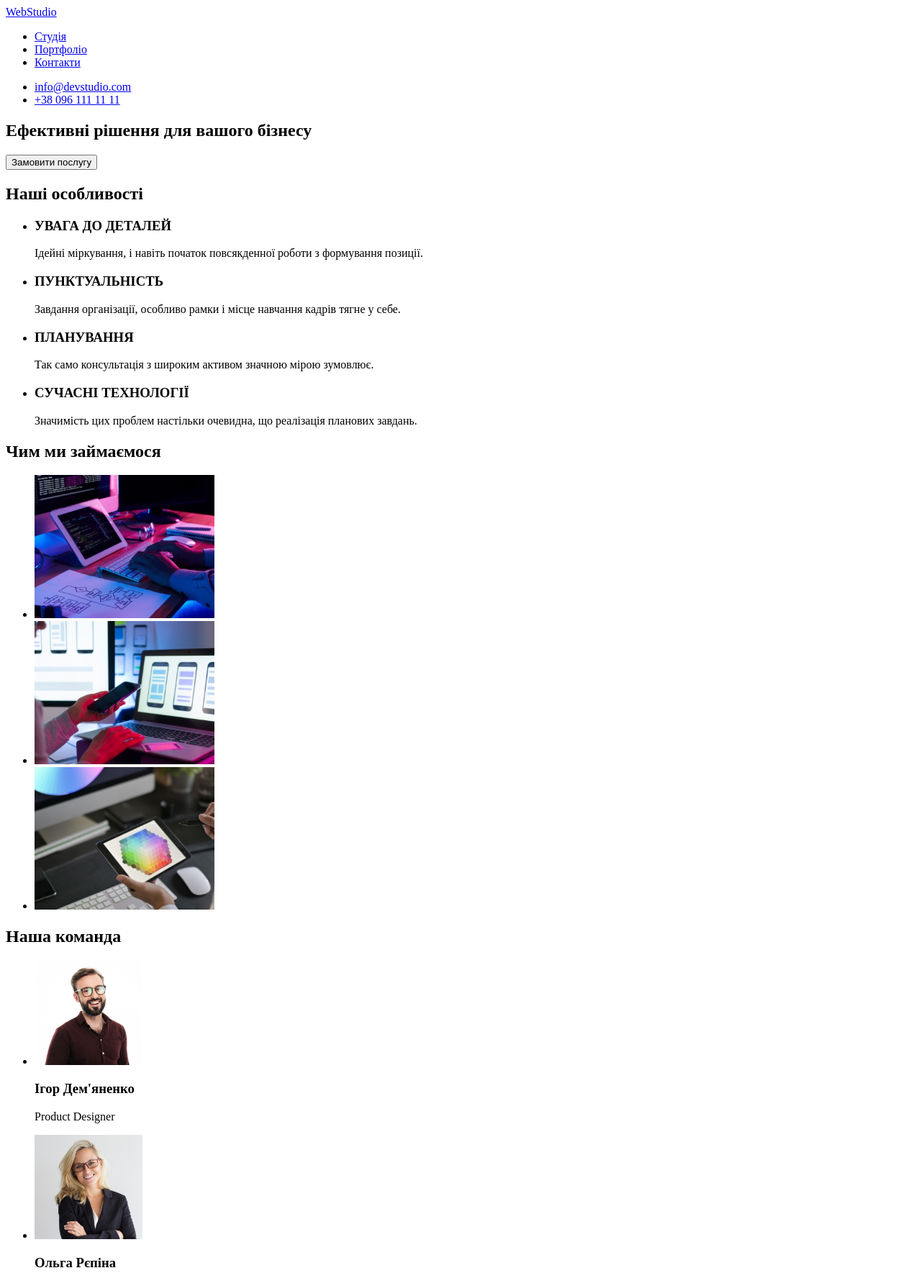
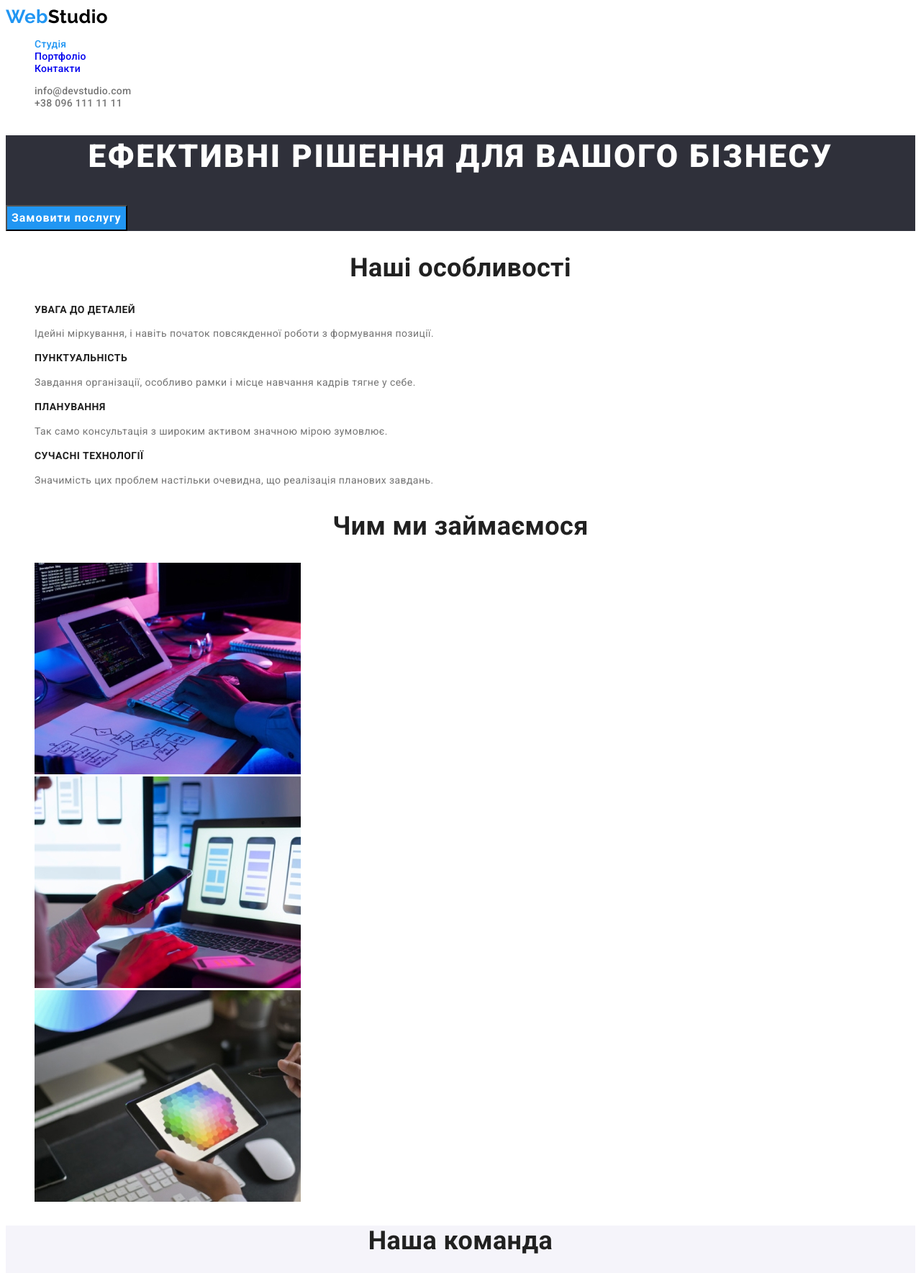
Before and after one commit to akymenko-m/goit-markup-hw-02, a plain HTML site: page index.html in a window 1280 px wide. Shown: the top 1769 px of the page at 72% size. Drawn offline with Linux system fonts and the light colour scheme.

Commit message:
add css code

```diff
--- a/css/styles.css
+++ b/css/styles.css
@@ -0,0 +1,181 @@
+:root{
+    --main-text-color: #212121;
+    --secondary-text-color: #757575;
+    --accent-color: #2196F3;
+    --white-color: #FFFFFF;
+    --footef-address-text-color: rgba(255, 255, 255, 0.6);
+    --background-color-dark: #2F303A;
+    --background-color-light: #F5F4FA;
+}
+body {
+    background-color: var(--white-color);
+    color: var(--main-text-color);
+    font-family: Roboto, 'Segoe UI', Oxygen, Ubuntu, Cantarell, 'Open Sans', 'Helvetica Neue', sans-serif;
+    font-size: 14px;
+    letter-spacing: 0.03em;
+}
+
+ul {
+    list-style: none;
+}
+
+/* Header */
+.logo {
+    color: #000000;
+    text-decoration: none;
+    font-family: 'Raleway';
+    font-weight: 700;
+    font-size: 26px;
+    line-height: 1.19;
+}
+
+.logo span {
+    color: var(--accent-color);
+}
+
+.site-nav .link, .contacts-link {
+    text-decoration: none;
+    font-weight: 500;
+    line-height: 1.14;
+    letter-spacing: 0.02em;
+}
+
+.site-nav .link:hover, .site-nav .link:focus {
+    color: var(--accent-color);
+}
+
+.site-nav .link.current {
+    color: var(--accent-color);
+}
+
+.contacts-link {
+    color: var(--secondary-text-color);
+}
+
+.contacts-link:hover, .contacts-link:focus{
+    color: var(--accent-color);
+}
+
+/* Hero */
+.hero {
+    background-color: var(--background-color-dark);
+}
+
+.hero-title {
+    color: var(--white-color);
+    font-weight: 900;
+    font-size: 44px;
+    line-height: 1.36;
+    text-align: center;
+    letter-spacing: 0.06em;
+    text-transform: uppercase;
+}
+
+.hero-button {
+    color: var(--white-color);
+    background-color: var(--accent-color);
+    font-family: inherit;
+    font-weight: 700;
+    font-size: 16px;
+    line-height: 1.88;
+    align-items: center;
+    text-align: center;
+    letter-spacing: 0.06em;
+    cursor: pointer;
+}
+/* our features */
+.section-title {
+    font-weight: 700;
+    font-size: 36px;
+    line-height: 1.17;
+    text-align: center;
+}
+
+.section-subtitle {
+    font-weight: 700;
+    font-size: 14px;
+    line-height: 1.14;
+    text-transform: uppercase;
+}
+
+.our-features .description {
+    color: var(--secondary-text-color);
+    line-height: 1.71;
+}
+/* our team */
+.our-team {
+    background-color: var(--background-color-light);
+}
+
+.our-team-list {
+    background-color: var(--white-color);
+}
+
+.members-name {
+    font-weight: 500;
+    font-size: 16px;
+    line-height: 1.19;
+    text-align: center;
+}
+
+.position {
+    color: var(--secondary-text-color);
+    font-size: 16px;
+    line-height: 1.19;
+    text-align: center;
+}
+
+/* footer */
+.footer {
+    background-color: var(--background-color-dark);
+}
+
+.footer .logo, .footer-address {
+    color: var(--white-color);
+}
+
+.footer-address, .footer-link {
+    font-style: normal;
+    line-height: 1.71;
+    text-decoration: none;
+}
+
+.footer-link {
+    color: var(--footef-address-text-color);
+}
+
+.footer-address:hover, .footer-address:focus, .footer-link:hover, .footer-link:focus {
+    color: var(--accent-color);
+}
+
+/* portfolio */
+.button-filter {
+    background-color: var(--background-color-light);
+    font-family: inherit;
+    font-weight: 500;
+    font-size: 16px;
+    line-height: 1.63;
+    text-align: center;
+    border: 0;
+    cursor: pointer;
+}
+
+.button-filter:hover, .button-filter:focus, .button-filter.current {
+    color: var(--white-color);
+    background-color: var(--accent-color);
+}
+
+.project-names {
+    font-weight: 700;
+    font-size: 18px;
+    line-height: 2;
+    letter-spacing: 0.06em;
+    text-align: center;
+}
+
+.portfolio-types {
+    color: var(--secondary-text-color);
+    font-size: 16px;
+    line-height: 1.87;
+    text-align: center;
+}
--- a/index.html
+++ b/index.html
@@ -5,97 +5,104 @@
   <meta charset="UTF-8">
   <meta http-equiv="X-UA-Compatible" content="IE=edge">
   <meta name="viewport" content="width=device-width, initial-scale=1.0">
+  <link rel="preconnect" href="https://fonts.googleapis.com">
+  <link rel="preconnect" href="https://fonts.gstatic.com" crossorigin>
+  <link href="https://fonts.googleapis.com/css2?family=Raleway:wght@700&family=Roboto:wght@400;500;700;900&display=swap"
+    rel="stylesheet">
+  <link rel="stylesheet" href="./css/styles.css">
   <title>Студія</title>
 </head>
 
 <body>
-  <header>
+  <header class="page-header">
     <nav>
-      <a href="/">WebStudio</a>
-      <ul>
-        <li><a href="/">Студія</a></li>
-        <li><a href="./portfolio.html">Портфоліо</a></li>
-        <li><a href="/">Контакти</a></li>
+      <a href="/" class="logo"><span>Web</span>Studio</a>
+      <ul class="site-nav">
+        <li><a href="./index.html" class="link current">Студія</a></li>
+        <li><a href="./portfolio.html" class="link">Портфоліо</a></li>
+        <li><a href="/" class="link">Контакти</a></li>
       </ul>
     </nav>
 
-    <ul>
-      <li><a href="mailto:info@devstudio.com">info@devstudio.com</a></li>
-      <li><a href="tel:+380961111111">+38 096 111 11 11</a></li>
+    <ul class="contacts">
+      <li><a href="mailto:info@devstudio.com" class="contacts-link">info@devstudio.com</a></li>
+      <li><a href="tel:+380961111111" class="contacts-link">+38 096 111 11 11</a></li>
     </ul>
   </header>
 
   <main>
-    <section>
-      <h1>Ефективні рішення для вашого бізнесу</h1>
-      <button type="button">Замовити послугу</button>
+    <section class="hero">
+      <h1 class="hero-title">Ефективні рішення для вашого бізнесу</h1>
+      <button type="button" class="hero-button">Замовити послугу</button>
     </section>
 
-    <section>
-      <h2>Наші особливості</h2>
+    <section class="section our-features">
+      <h2 class="section-title">Наші особливості</h2>
       <ul>
         <li>
-          <h3>УВАГА ДО ДЕТАЛЕЙ</h3>
-          <p>Ідейні міркування, і навіть початок повсякденної роботи з формування позиції.</p>
+          <h3 class="section-subtitle">УВАГА ДО ДЕТАЛЕЙ</h3>
+          <p class="description">Ідейні міркування, і навіть початок повсякденної роботи з формування позиції.</p>
         </li>
         <li>
-          <h3>ПУНКТУАЛЬНІСТЬ</h3>
-          <p>Завдання організації, особливо рамки і місце навчання кадрів тягне у себе.</p>
+          <h3 class="section-subtitle">ПУНКТУАЛЬНІСТЬ</h3>
+          <p class="description">Завдання організації, особливо рамки і місце навчання кадрів тягне у себе.</p>
         </li>
         <li>
-          <h3>ПЛАНУВАННЯ</h3>
-          <p>Так само консультація з широким активом значною мірою зумовлює.</p>
+          <h3 class="section-subtitle">ПЛАНУВАННЯ</h3>
+          <p class="description">Так само консультація з широким активом значною мірою зумовлює.</p>
         </li>
         <li>
-          <h3>СУЧАСНІ ТЕХНОЛОГІЇ</h3>
-          <p>Значимість цих проблем настільки очевидна, що реалізація планових завдань.</p>
+          <h3 class="section-subtitle">СУЧАСНІ ТЕХНОЛОГІЇ</h3>
+          <p class="description">Значимість цих проблем настільки очевидна, що реалізація планових завдань.</p>
         </li>
       </ul>
     </section>
 
-    <section>
-      <h2>Чим ми займаємося</h2>
+    <section class="section">
+      <h2 class="section-title">Чим ми займаємося</h2>
       <ul>
-        <li><img src="./images/work-on-laptop.jpg" alt="Робота на наутбуці" width="250"></li>
-        <li><img src="./images/work-on-phone.jpg" alt="Робота на смартфофні" width="250"></li>
-        <li><img src="./images/color-palette-on-the-tablet.jpg" alt="Кольоровий спектр на планшеті" width="250"></li>
+        <li><img src="./images/work-on-laptop.jpg" alt="Робота на наутбуці" width="370" height="294"></li>
+        <li><img src="./images/work-on-phone.jpg" alt="Робота на смартфофні" width="370" height="294"></li>
+        <li><img src="./images/color-palette-on-the-tablet.jpg" alt="Кольоровий спектр на планшеті" width="370"
+            height="294"></li>
       </ul>
     </section>
 
-    <section>
-      <h2>Наша команда</h2>
+    <section class="section our-team">
+      <h2 class="section-title">Наша команда</h2>
       <ul>
-        <li>
-          <img src="./images/product-designer.jpg" alt="Ігор Дем'яненко" width="150">
-          <h3>Ігор Дем'яненко</h3>
-          <p lang="en">Product Designer</p>
+        <li class="our-team-list">
+          <img src="./images/product-designer.jpg" alt="Ігор Дем'яненко" width="270" height="260">
+          <h3 class="members-name">Ігор Дем'яненко</h3>
+          <p lang="en" class="position">Product Designer</p>
         </li>
-        <li>
-          <img src="./images/frontend-developer.jpg" alt="Ольга Рєпіна" width="150">
-          <h3>Ольга Рєпіна</h3>
-          <p lang="en">Frontend Developer</p>
+        <li class="our-team-list">
+          <img src="./images/frontend-developer.jpg" alt="Ольга Рєпіна" width="270" height="260">
+          <h3 class="members-name">Ольга Рєпіна</h3>
+          <p lang="en" class="position">Frontend Developer</p>
         </li>
-        <li>
-          <img src="./images/marketing.jpg" alt="Микола Тарасов" width="150">
-          <h3>Микола Тарасов</h3>
-          <p lang="en">Marketing</p>
+        <li class="our-team-list">
+          <img src="./images/marketing.jpg" alt="Микола Тарасов" width="270" height="260">
+          <h3 class="members-name">Микола Тарасов</h3>
+          <p lang="en" class="position">Marketing</p>
         </li>
-        <li>
-          <img src="./images/ui-designer.jpg" alt="Михайло Єрмаков" width="150">
-          <h3>Михайло Єрмаков</h3>
-          <p lang="en">UI Designer</p>
+        <li class="our-team-list">
+          <img src="./images/ui-designer.jpg" alt="Михайло Єрмаков" width="270" height="260">
+          <h3 class="members-name">Михайло Єрмаков</h3>
+          <p lang="en" class="position">UI Designer</p>
         </li>
       </ul>
     </section>
   </main>
 
-  <footer>
-    <a href="/">WebStudio</a>
+  <footer class="footer">
+    <a href="/" class="logo"><span>Web</span>Studio</a>
     <address>
       <ul>
-        <li><a href="https://goo.gl/maps/xuP6qKPyt2nnFhnc6">м. Київ, пр-т Лесі Українки, 26</a></li>
-        <li><a href="mailto:info@devstudio.com">info@devstudio.com</a></li>
-        <li><a href="tel:+380961111111">+38 096 111 11 11</a></li>
+        <li><a class="footer-address" href="https://goo.gl/maps/xuP6qKPyt2nnFhnc6">м. Київ, пр-т Лесі Українки, 26</a>
+        </li>
+        <li><a class="footer-link" href="mailto:info@devstudio.com">info@devstudio.com</a></li>
+        <li><a class="footer-link" href="tel:+380961111111">+38 096 111 11 11</a></li>
       </ul>
     </address>
   </footer>
```
Also changed, not shown: portfolio.html (+47 -39 lines).
